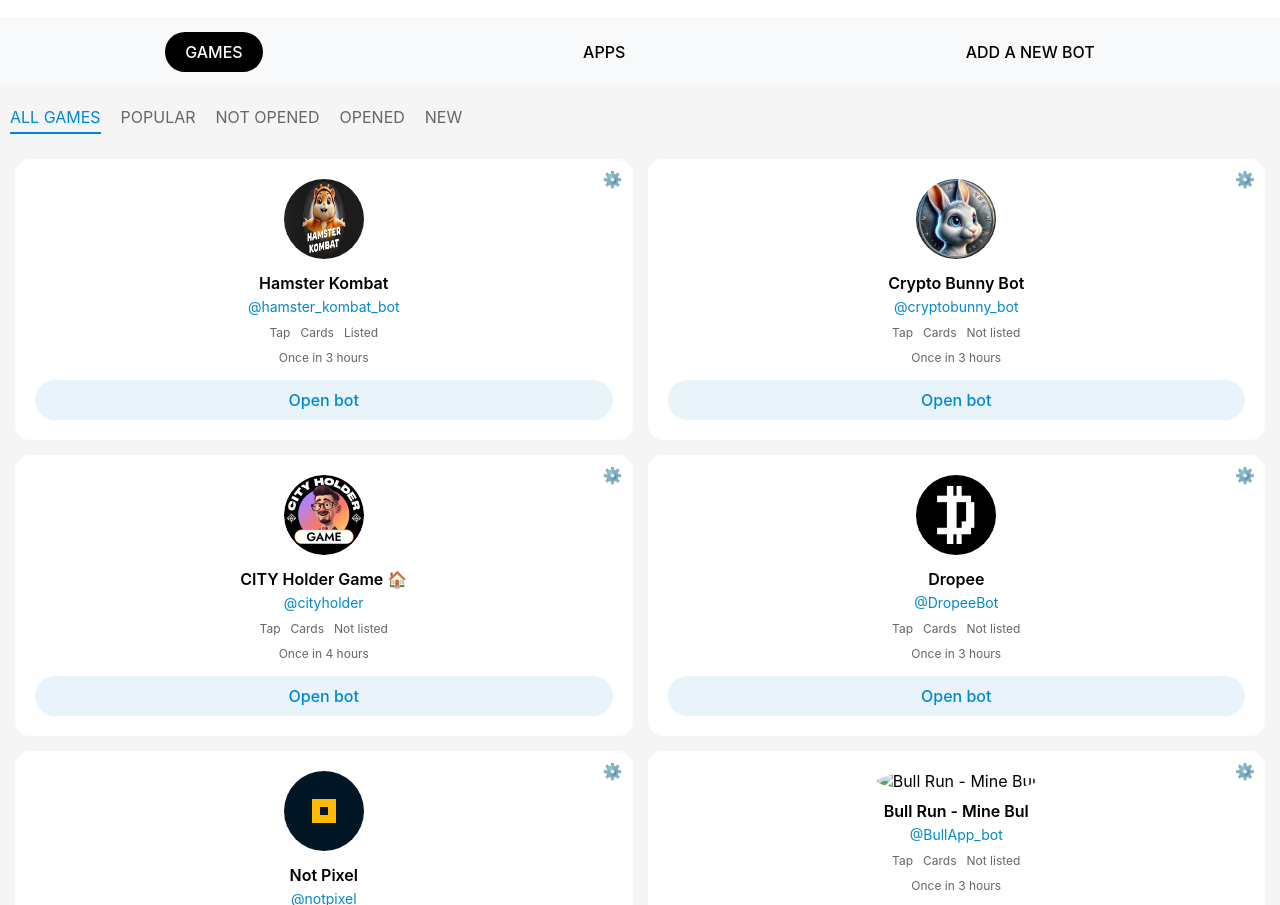
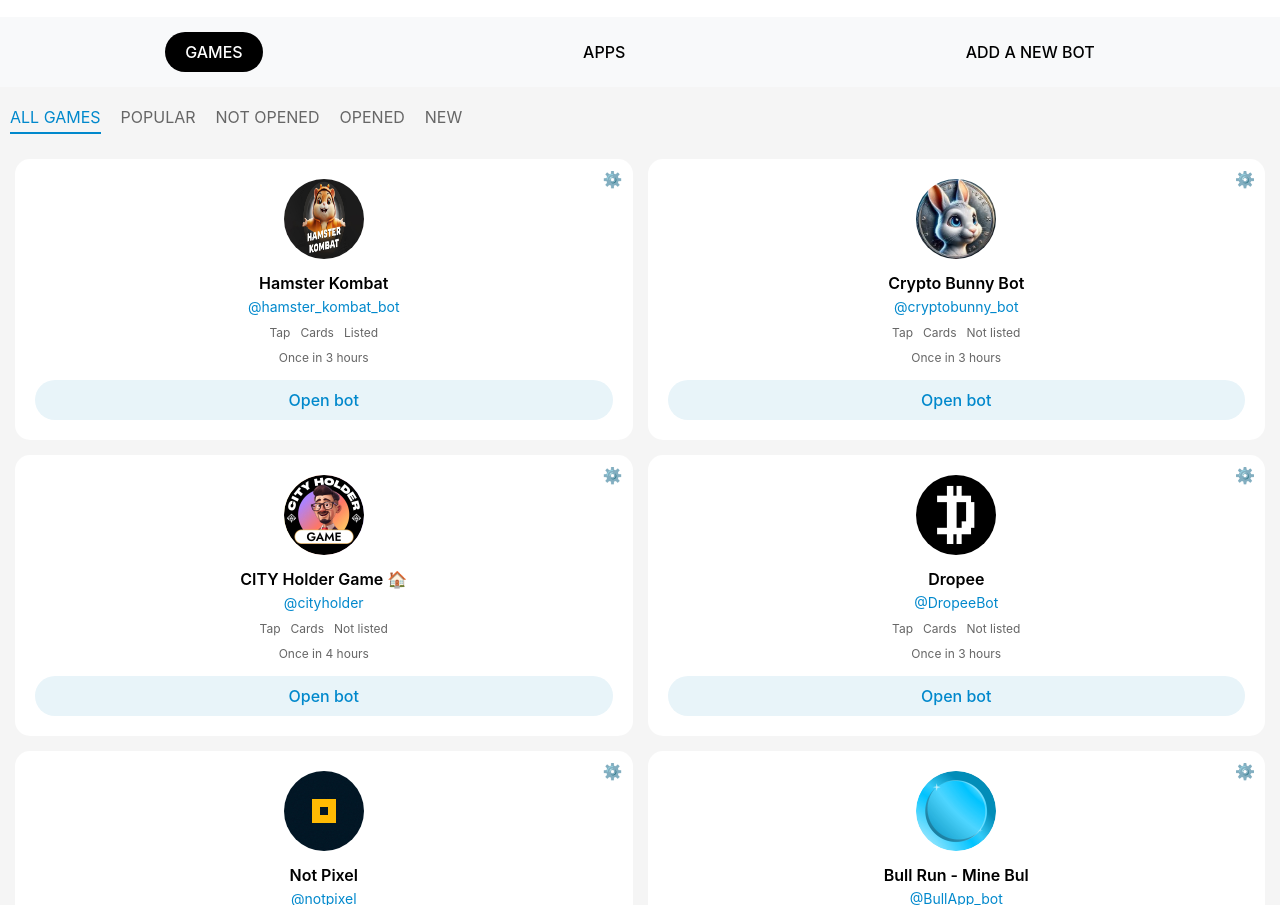
Before and after one commit to hollik51/TapTheTimer, a plain HTML site: page index.html in a window 1280 px wide. Shown: the part 69-974 px from the top of the page. Drawn offline with Linux system fonts and the light colour scheme.

Commit message:
Update index.html

```diff
--- a/index.html
+++ b/index.html
@@ -266,7 +266,7 @@
 
             <div class="bot-card">
                 <div class="settings-icon">⚙️</div>
-                <img src="img/bullapp.jpg" alt="Bull Run - Mine Bul" class="bot-image">
+                <img src="img/bullrun.jpg" alt="Bull Run - Mine Bul" class="bot-image">
                 <div class="bot-name">Bull Run - Mine Bul</div>
                 <div class="bot-username">@BullApp_bot</div>
                 <div class="bot-tags">
```
